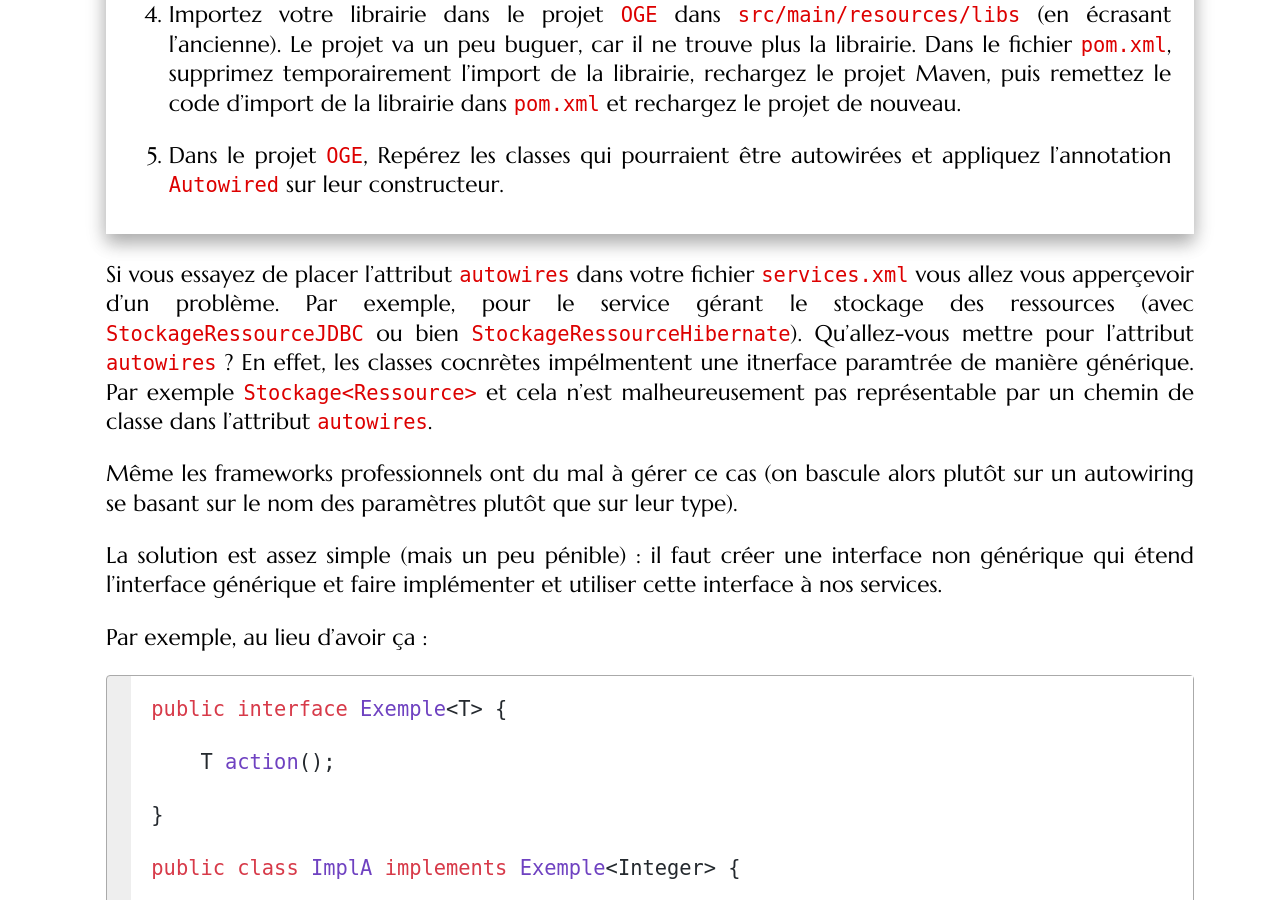
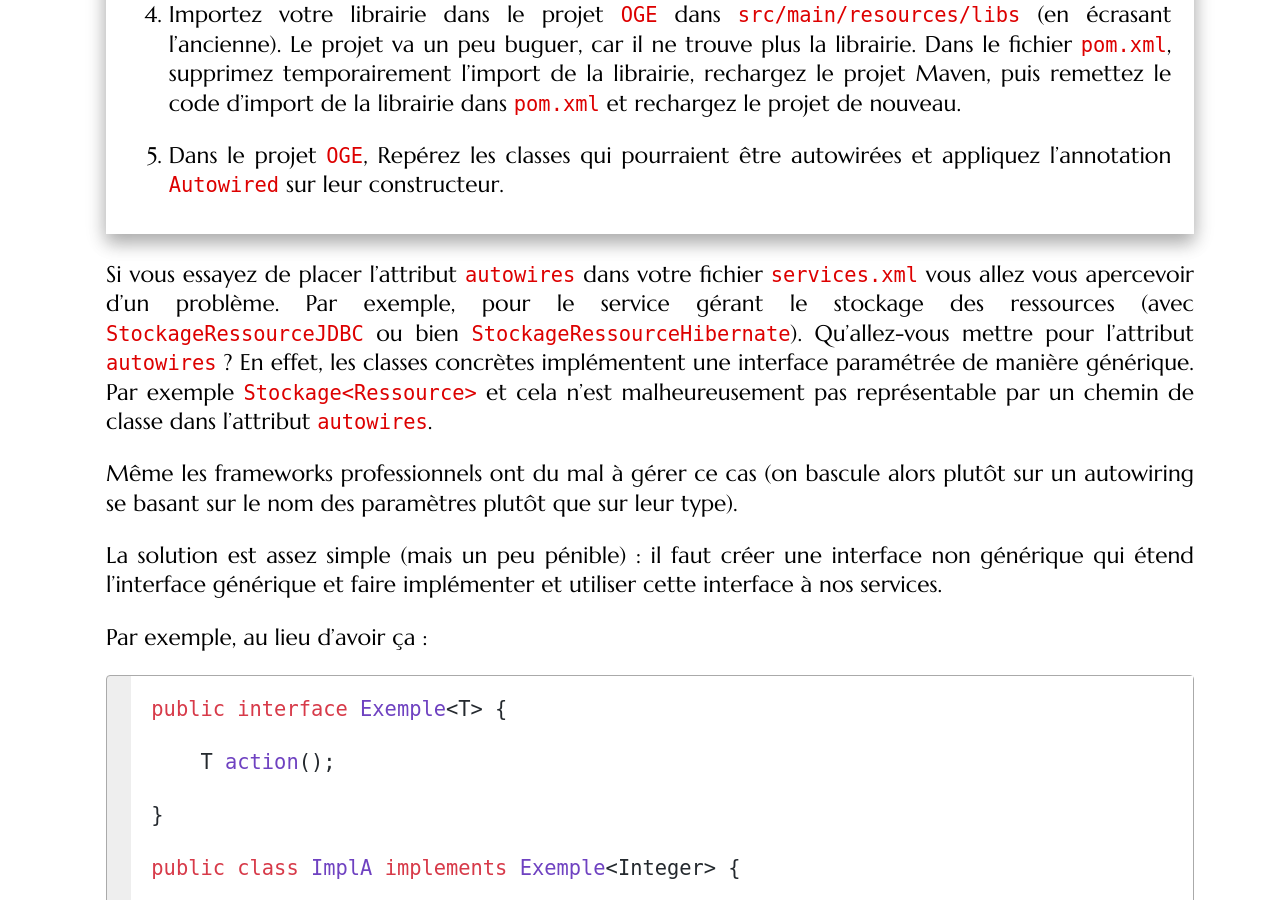
Before and after one commit to mgasquet/R304-QualiteDeveloppement, a Jekyll site: the page built from tutorials/tutorial5.md, in a window 1280 px wide and 900 px high, scrolled down 56883 px. Built offline with Jekyll 4.4.1, drawn with Linux system fonts in a browser that asks for light colours; some web fonts are replaced; some of the changed text lies outside the part shown.

Commit message:
refactoring couches explications TP

```diff
--- a/tutorials/tutorial5.md
+++ b/tutorials/tutorial5.md
@@ -1249,7 +1249,7 @@ Il est temps de faire fonctionner votre nouvelle librairie sur un projet plus la
     <?xml version="1.0" encoding="UTF-8" ?>
     <services>
 
-        <service name="jdbc_utils" class="fr.iutmontpellier.tpoge.stockage.jdbc.JDBCUtils">
+        <service name="jdbc_utils" class="fr.iutmontpellier.tpoge.storage.jdbc.JDBCUtils">
             <!-- A compléter -->
             <!-- La class JDBCUtils se construit avec les différentes informations de connexion -->
             <!-- Pour rappel :
@@ -1636,7 +1636,7 @@ Si tout fonctionne comme attendu, félicitations ! Vous êtes allé assez loin d
 
 </div>
 
-Si vous essayez de placer l'attribut `autowires` dans votre fichier `services.xml` vous allez vous apperçevoir d'un problème. Par exemple, pour le service gérant le stockage des ressources (avec `StockageRessourceJDBC` ou bien `StockageRessourceHibernate`). Qu'allez-vous mettre pour l'attribut `autowires` ? En effet, les classes cocnrètes impélmentent une itnerface paramtrée de manière générique. Par exemple `Stockage<Ressource>` et cela n'est malheureusement pas représentable par un chemin de classe dans l'attribut `autowires`.
+Si vous essayez de placer l'attribut `autowires` dans votre fichier `services.xml` vous allez vous apercevoir d'un problème. Par exemple, pour le service gérant le stockage des ressources (avec `StockageRessourceJDBC` ou bien `StockageRessourceHibernate`). Qu'allez-vous mettre pour l'attribut `autowires` ? En effet, les classes concrètes implémentent une interface paramétrée de manière générique. Par exemple `Stockage<Ressource>` et cela n'est malheureusement pas représentable par un chemin de classe dans l'attribut `autowires`.
 
 Même les frameworks professionnels ont du mal à gérer ce cas (on bascule alors plutôt sur un autowiring se basant sur le nom des paramètres plutôt que sur leur type).
 
```
Also changed, not shown: other parts of tutorials/tutorial5.md (+3 -3 lines), tutorials/tutorial3.md (+2 -2 lines), tutorials/tutorial4.md (+2 -2 lines).
